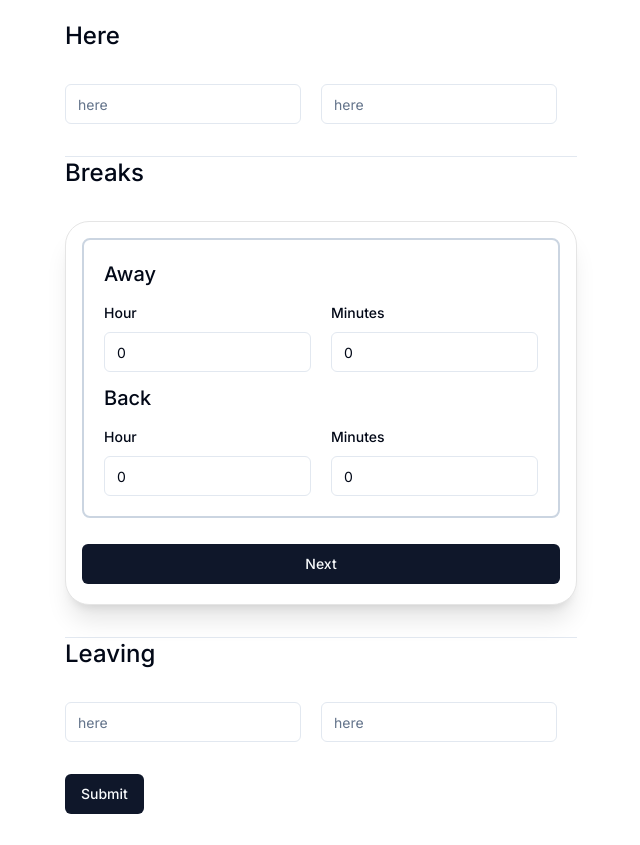
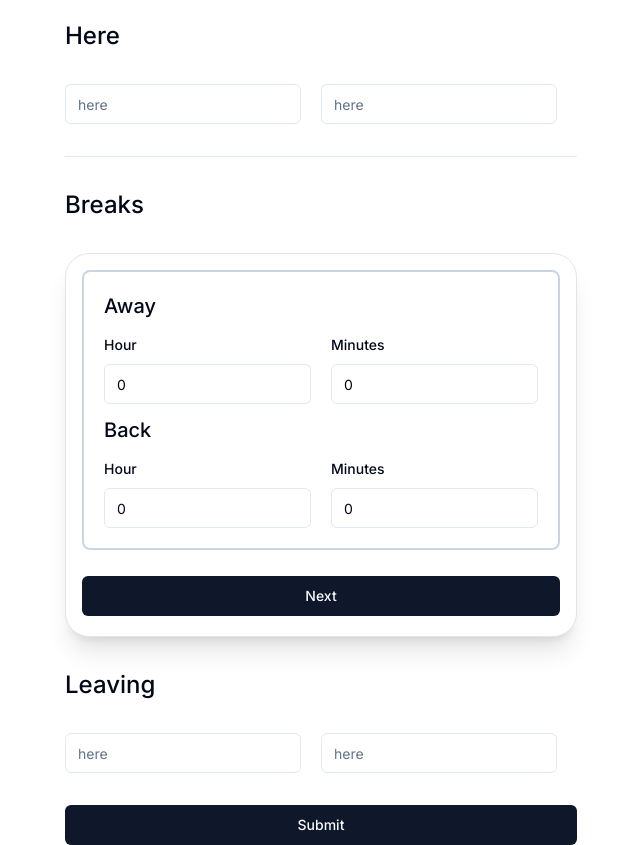
Before and after one commit to MusaGillani/time-diff, a Next.js app: page / in a window 1280 px wide. Shown: the whole page, without its empty margins (319-959 px from the left). Before the commit the page ends 820 px from the top, so only its background shows below. Built offline with nearby package versions, Linux system fonts and the light colour scheme.

Commit message:
fix: adjust spacing of layout

```diff
--- a/src/components/TimeForm.tsx
+++ b/src/components/TimeForm.tsx
@@ -49,7 +49,7 @@ function TimeForm() {
       <Form {...form}>
         <form
           onSubmit={form.handleSubmit(onSubmit)}
-          className="space-y-8 w-2/5 mx-auto gap-y-4 my-5"
+          className="flex flex-col gap-y-8 w-2/5 mx-auto my-5"
         >
           <Label className="text-2xl">Here</Label>
           <div className="flex gap-x-5 ">
@@ -81,8 +81,7 @@ function TimeForm() {
           <Separator />
           <Label className="text-2xl">Breaks</Label>
           <CardStack control={form.control} />
-          <Separator />
-          <Label className="text-2xl !mt-2">Leaving</Label>
+          <Label className="text-2xl">Leaving</Label>
           <div className="flex gap-x-5 ">
             <FormField
               control={form.control}
```
